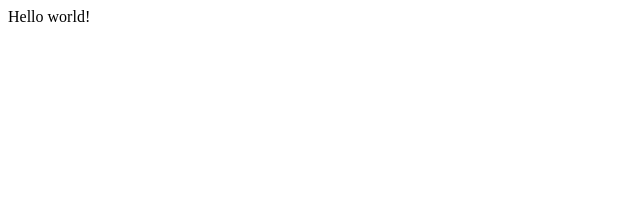
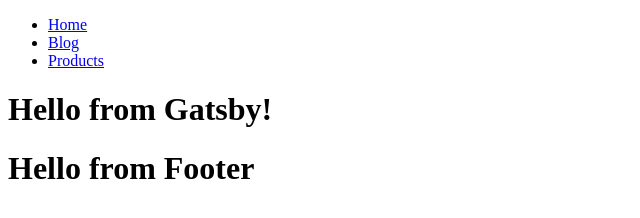
Before and after one commit to alessandrofd/gatsby-tutorial, a Gatsby site: page / in a window 1280 px wide. Shown: the whole page, without its empty margins (0-640 px from the left). Built offline with nearby package versions, Linux system fonts and the light colour scheme; Gatsby itself is replaced by a stand-in of ours.

Commit message:
6-layout-component

```diff
--- /dev/null
+++ b/src/components/Footer.js
@@ -0,0 +1,11 @@
+import React from "react"
+
+const Footer = () => {
+  return (
+    <div>
+      <h1>Hello from Footer</h1>
+    </div>
+  )
+}
+
+export default Footer
--- /dev/null
+++ b/src/components/Layout.js
@@ -0,0 +1,15 @@
+import React from "react"
+import Navbar from "./Navbar"
+import Footer from "./Footer"
+
+const Layout = ({ children }) => {
+  return (
+    <>
+      <Navbar />
+      <main>{children}</main>
+      <Footer />
+    </>
+  )
+}
+
+export default Layout
--- /dev/null
+++ b/src/components/Navbar.js
@@ -0,0 +1,22 @@
+import React from "react"
+import { Link } from "gatsby"
+
+const NavBar = () => {
+  return (
+    <nav>
+      <ul>
+        <li>
+          <Link to="/">Home</Link>
+        </li>
+        <li>
+          <Link to="/blog">Blog</Link>
+        </li>
+        <li>
+          <Link to="/products">Products</Link>
+        </li>
+      </ul>
+    </nav>
+  )
+}
+
+export default NavBar
--- a/src/pages/index.js
+++ b/src/pages/index.js
@@ -1,5 +1,8 @@
 import React from "react"
+import Layout from "../components/Layout"
 
-export default function Home() {
-  return <div>Hello world!</div>
-}
+export default () => (
+  <Layout>
+    <h1>Hello from Gatsby!</h1>
+  </Layout>
+)
```
Also changed, not shown: src/pages/404.js (added, +12 -0 lines), src/pages/blog.js (added, +12 -0 lines), src/pages/products.js (added, +12 -0 lines).
